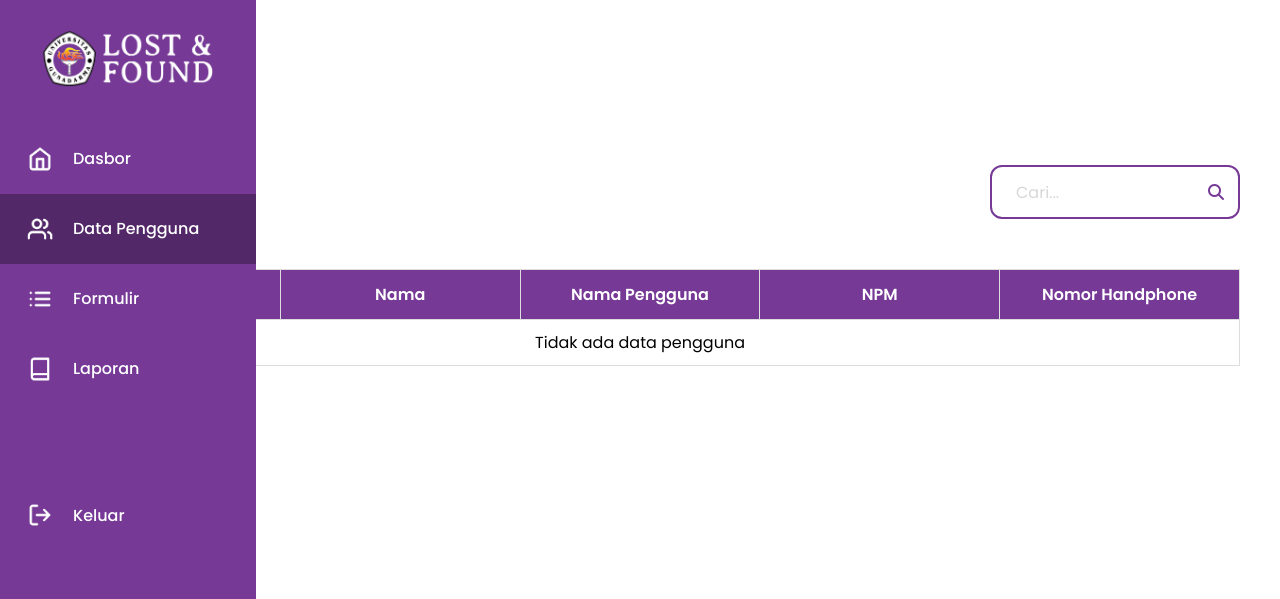
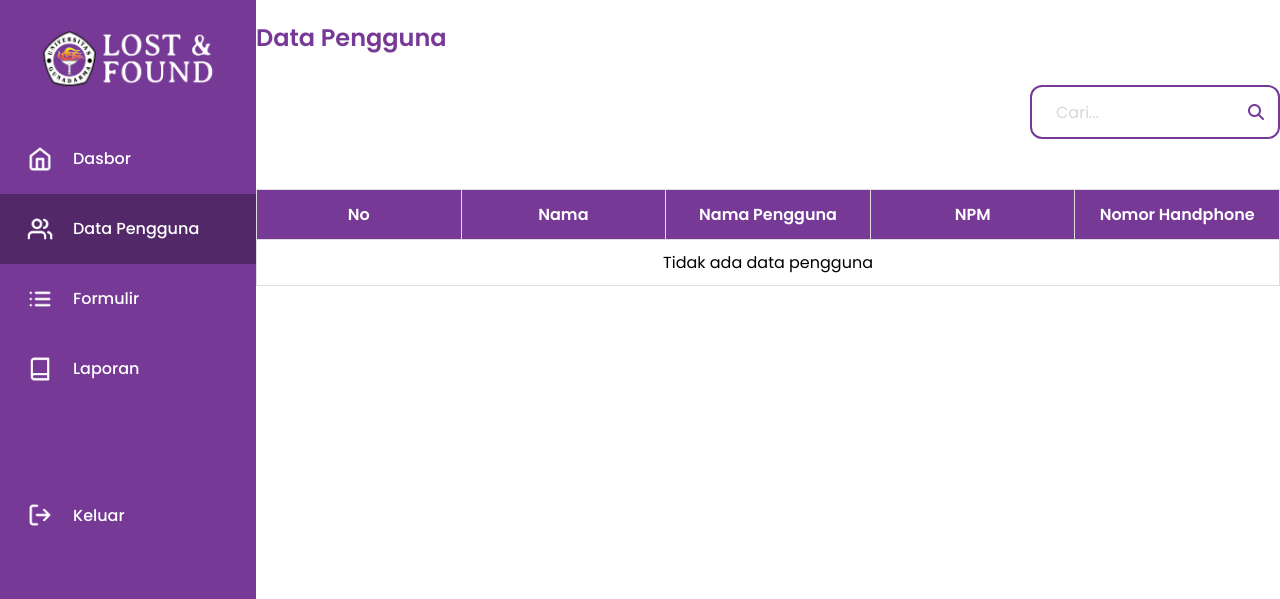
Before and after one commit to janienatalie/LostandFound, a PHP site: page /admin/userdata.php in a window 1280 px wide. Shown: the top 599 px of the page. Run offline with PHP 8.4, Linux system fonts and the light colour scheme; data that the repository does not hold is empty; some libraries are stand-ins or nearby versions.

Commit message:
user data

```diff
--- a/admin/css/userdata.css
+++ b/admin/css/userdata.css
@@ -9,8 +9,8 @@
 .list-of-items {
   margin: 10px;
   margin: 20px auto;
-  max-width: 1200px;
-  margin-top: 100px;
+  /* max-width: 1200px; */
+  margin-left: 20%;
 }
 
 .title {
--- a/admin/userdata.php
+++ b/admin/userdata.php
@@ -11,7 +11,7 @@ $result = mysqli_query($conn, $query);
 <html>
 <head>
     <link rel="stylesheet" href="https://cdnjs.cloudflare.com/ajax/libs/font-awesome/6.2.0/css/all.min.css" />
-    <link rel="stylesheet" href="/admin/css/userdata.css" />
+    <link rel="stylesheet" href="./css/userdata.css" />
 </head>
 <body>
     <div class="list-of-items">
```
